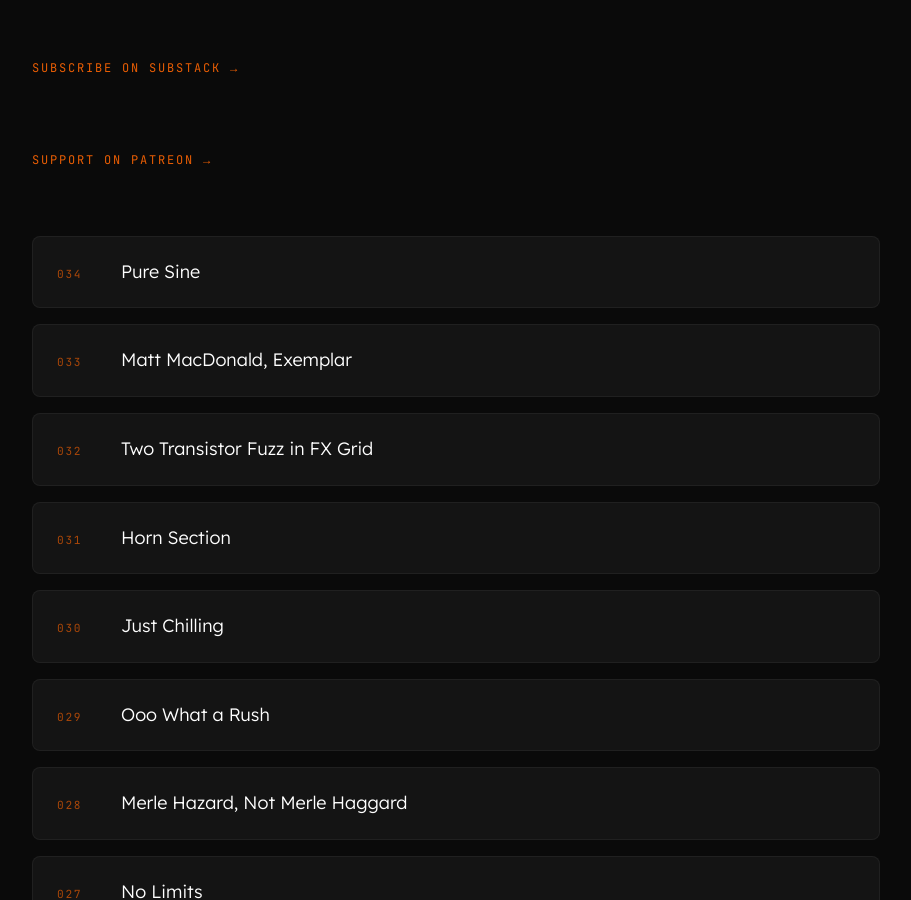
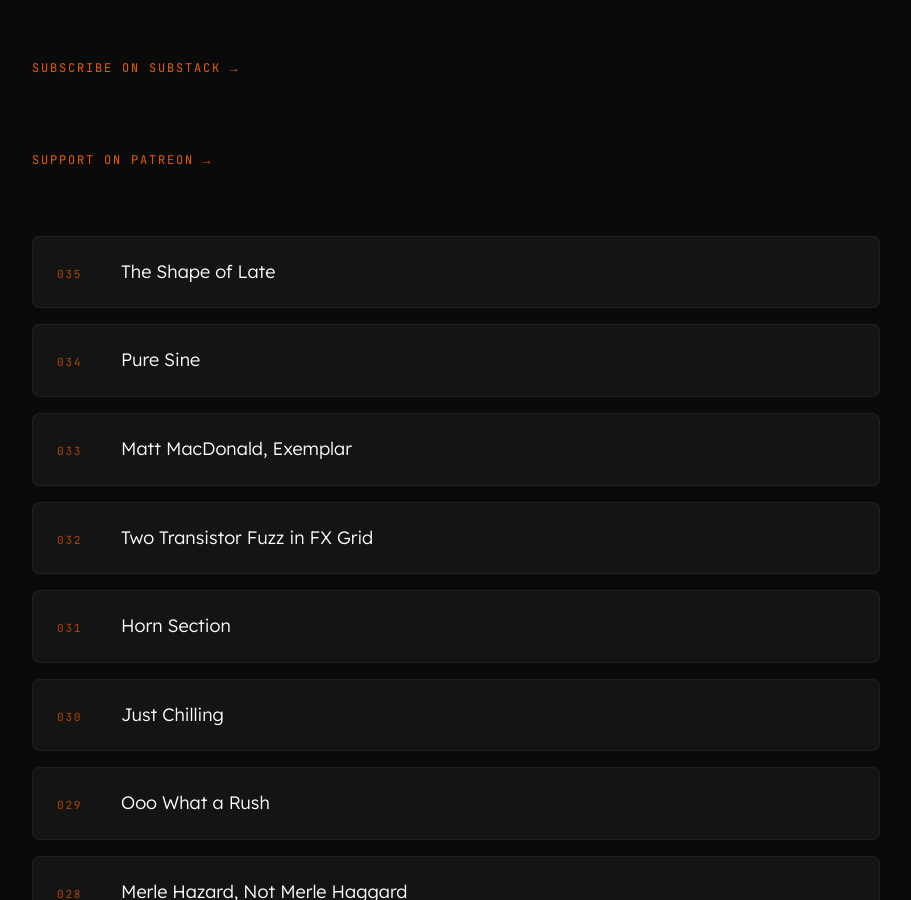
Before and after one commit to folk-sequence/folk-sequence.github.io, a Jekyll site: the page built from index.md, in a window 1280 px wide and 900 px high, scrolled down 582 px. Shown: the whole window, without its empty margins (184-1095 px from the left). Built offline with Jekyll 4.4.1, drawn with Linux system fonts in a browser that asks for light colours.

Commit message:
Add episode 035 to homepage

```diff
--- a/index.md
+++ b/index.md
@@ -13,6 +13,7 @@ description: "Companion essays for the Folk Sequence daily Bitwig music producti
 <p class="intro-watch"><a href="https://www.patreon.com/cw/FolkSequence" target="_blank" rel="noopener">Support on Patreon →</a></p>
 
 <ul class="episode-list">
+  <li><a href="/035-the-shape-of-late/"><span class="ep-num">035</span><span class="ep-title">The Shape of Late</span></a></li>
   <li><a href="/034-pure-sine/"><span class="ep-num">034</span><span class="ep-title">Pure Sine</span></a></li>
   <li><a href="/033-matt-macdonald-exemplar/"><span class="ep-num">033</span><span class="ep-title">Matt MacDonald, Exemplar</span></a></li>
   <li><a href="/032-two-transistor-fuzz-in-fx-grid/"><span class="ep-num">032</span><span class="ep-title">Two Transistor Fuzz in FX Grid</span></a></li>
```
